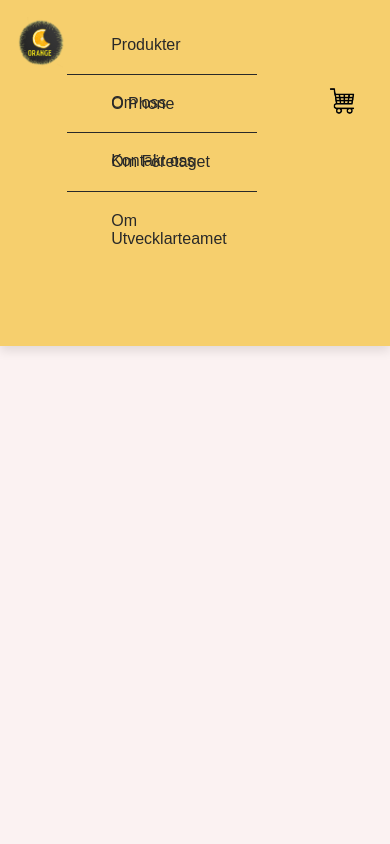
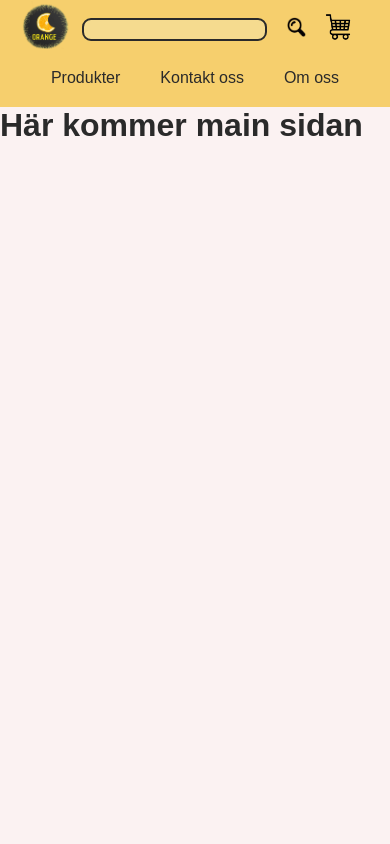
Before and after one commit to mziaalekozai/Grupparbete, a plain HTML site: page index.html in a window 390 px wide. Shown: the top 844 px of the page. Drawn offline with Linux system fonts and the light colour scheme.

Commit message:
Responsive navbar

```diff
--- a/index.html
+++ b/index.html
@@ -14,29 +14,23 @@
 <body>
 	<!-- nav bar -->
 	<header>
-		<a href="#"><img class="logo" src="bilder/Logo.png" alt="logo"></a>
+		<a href="#"><img class="logo" src="./bilder/Logo.png" alt="logo"></a>
 		<nav class="navbar">
 			<ul>
-				<li><a href="/sidor/prudukt.html">Produkter</a>
+				<li><a href="./sidor/prudukt.html">Produkter</a>
+				</li>
+				<li><a href="./sidor/kontakt-oss.html">Kontakt oss</a>
+				</li>
+				<li><a href="./sidor/om-oss.html">Om oss</a>
 					<ul class="dropdown-menu">
-						<li><a href="/sidor/prudukt.html">O Phone </a></li>
-						<li><a href="/sidor/prudukt.html">O Phone Pro</a></li>
-						<li><a href="/sidor/prudukt.html">O Phone Pro Max</a></li>
+						<li><a href="./sidor/om-oss.html#företaget">Företaget</a></li>
+						<li><a href="./sidor/om-oss.html#utvecklaretem">Utvecklarteam</a></li>
 					</ul>
 				</li>
-				<li><a href="/sidor//om-oss.html">Om oss</a>
-					<ul class="dropdown-menu">
-						<li><a href="/sidor/om-oss.html">Om Företaget</a></li>
-						<li><a href="/sidor/om-oss.html">Om Utvecklarteamet</a></li>
-					</ul>
-				</li>
-				<li><a href="/sidor/kontakt-oss.html">Kontakt oss</a>
-				</li>
 			</ul>
-			<!-- <div class="seperator"></div> -->
 			<input type="text">
-			<a href="#"><img class="sök" src="bilder/sök.png" alt="sök"></a>
-			<a href="#"><img class="kundvgn" src="bilder/Kundvagn.png" alt="kundvgn"></a>
+			<a href="#"><img class="sök" src="./bilder/sök.png" alt="sök"></a>
+			<a href="#"><img class="kundvgn" src="./bilder/Kundvagn.png" alt="kundvgn"></a>
 		</nav>
 	</header>
 
--- a/main.css
+++ b/main.css
@@ -7,6 +7,5 @@
 	box-sizing: border-box;
 }
 body{
-	font-family: 'Roboto Slab', serif;
 	background-color: #FBF2F2;
 }
--- a/styles/navbar.css
+++ b/styles/navbar.css
@@ -1,17 +1,12 @@
 * {
-	margin: 0;
-	padding: 0;
-	box-sizing: border-box;
 	font-family: Arial, Helvetica, sans-serif;
 	text-decoration: none;
-	color: rgb(41, 41, 41);
+	color: rgb(42, 42, 42);
 }
 
 body {
-	margin-top: 5em;
 	min-height: 100vh;
 	background-color: #FBF2F2;
-
 }
 
 nav {
@@ -21,21 +16,13 @@ nav {
 }
 
 header {
-	position: fixed;
+	position: sticky;
 	top: 0;	left: 0; right: 0;
 	background-color: #F6CF6D;
 	box-shadow: 0 5px 10px rgba(0, 0, 0, 0.1);
-	padding: 0px 2%;
 	display: flex;
 	justify-content: center;
-	/* justify-content: flex-end; */
-	z-index: 1000;
-
 }
-
-/* header .seperator {
-	flex-grow: 1;
-} */
 
 header .logo {
 	width: 3.2em;
@@ -48,7 +35,6 @@ header .logo {
 .sök {
 	width: 1.2em;
 	margin-left: 10px;
-
 }
 
 header input {
@@ -57,7 +43,6 @@ header input {
 	border: 2px solid;
 	border-radius: 9px;
 	background-color: #f5db8f;
-
 }
 
 header .navbar ul {
@@ -102,32 +87,33 @@ header .navbar ul li:hover>ul {
 	display: initial;
 }
 
-@media (max-width: 630px) {
-
-	header .navbar input,
-	header .navbar .sök {
-		display: none;
-	}
-}
-
-@media(max-width:500px) {
+@media (max-width: 650px) {
 	body {
-		padding-top: 60%;
+		padding-top: 6.7em;
 	}
 
 	header {
-		padding: 1em;
-		padding-bottom: 40%;
+		position: absolute;
+		display: flex;
+		justify-content: center;
+		width: 100%;
 	}
 
-	header .navbar ul li {
-		padding-left: 1.5em;
+	header input {
+		margin: 10px;
+		width: 100%;
 	}
 
-	header .navbar ul li .dropdown-menu {
-		display: grid;
-		grid-template-columns: 1fr;
-		/* width: 100%; */
-		border: none;
+	header .navbar ul {
+		position: absolute;
+		top: 85%; left: 0; right: 0;
+		background-color: #F6CF6D;
+		display: flex;
+		justify-content: center;
 	}
+
+	header .navbar ul li .dropdown-menu li {
+		display: none;
+	}
+
 }
--- a/styles/om-oss.css
+++ b/styles/om-oss.css
@@ -1,6 +1,3 @@
-* {
-  margin: 0;
-}
 
 .omoss {
   width: 100%;
@@ -45,12 +42,12 @@ h1 {
   grid-gap: 2em;
   margin-bottom: 2em;
 
-  @media (max-width: 940px) {
+  @media (max-width: 930px) {
     display: grid;
     grid-template-columns: 1fr 1fr;
     grid-gap: 1em;
   }
-  @media (max-width: 550px) {
+  @media (max-width: 570px) {
     display: grid;
     grid-template-columns: 1fr;
     grid-gap: 1em;
```
Also changed, not shown: sidor/kontakt-oss.html (+26 -1 lines), sidor/om-oss.html (+30 -8 lines), sidor/prudukt.html (+23 -0 lines), bilder/Phone.png (added), bilder/facebook.png (added), bilder/instagram.png (added), bilder/twitter.png (added).
